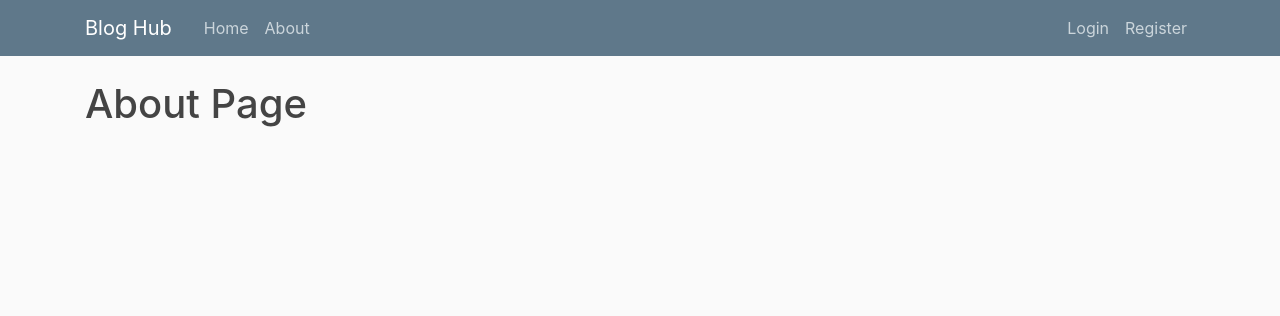
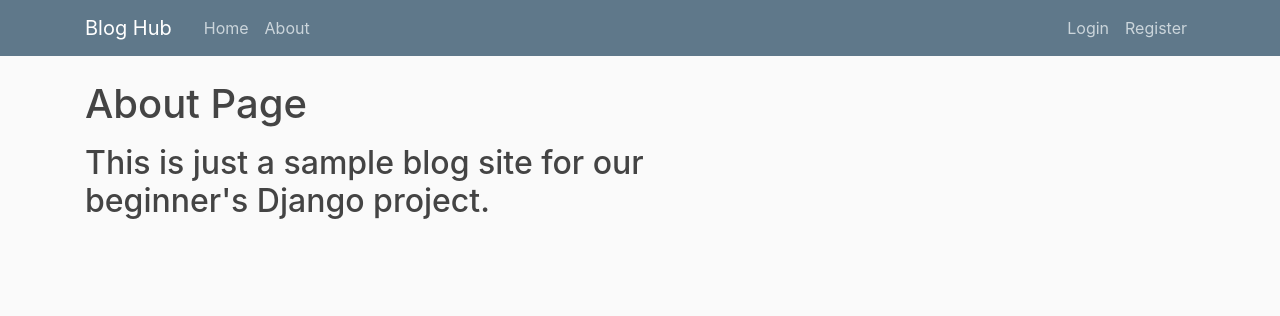
Before and after one commit to Ra1Namite/django_blog, a Django app: page /about/ in a window 1280 px wide. Shown: the top 316 px of the page. Run offline with Django 3.2, Linux system fonts and the light colour scheme; some libraries are stand-ins or nearby versions.

Commit message:
Update about.html

```diff
--- a/blog_site2/blog/templates/blog/about.html
+++ b/blog_site2/blog/templates/blog/about.html
@@ -1,5 +1,6 @@
 {% extends 'blog/base.html' %}
 {% block content %}
 	<h1> About Page</h1>
+<p><h2>This is just a sample blog site for our beginner's Django project.</h2></p>
 
 {% endblock content%}
```
